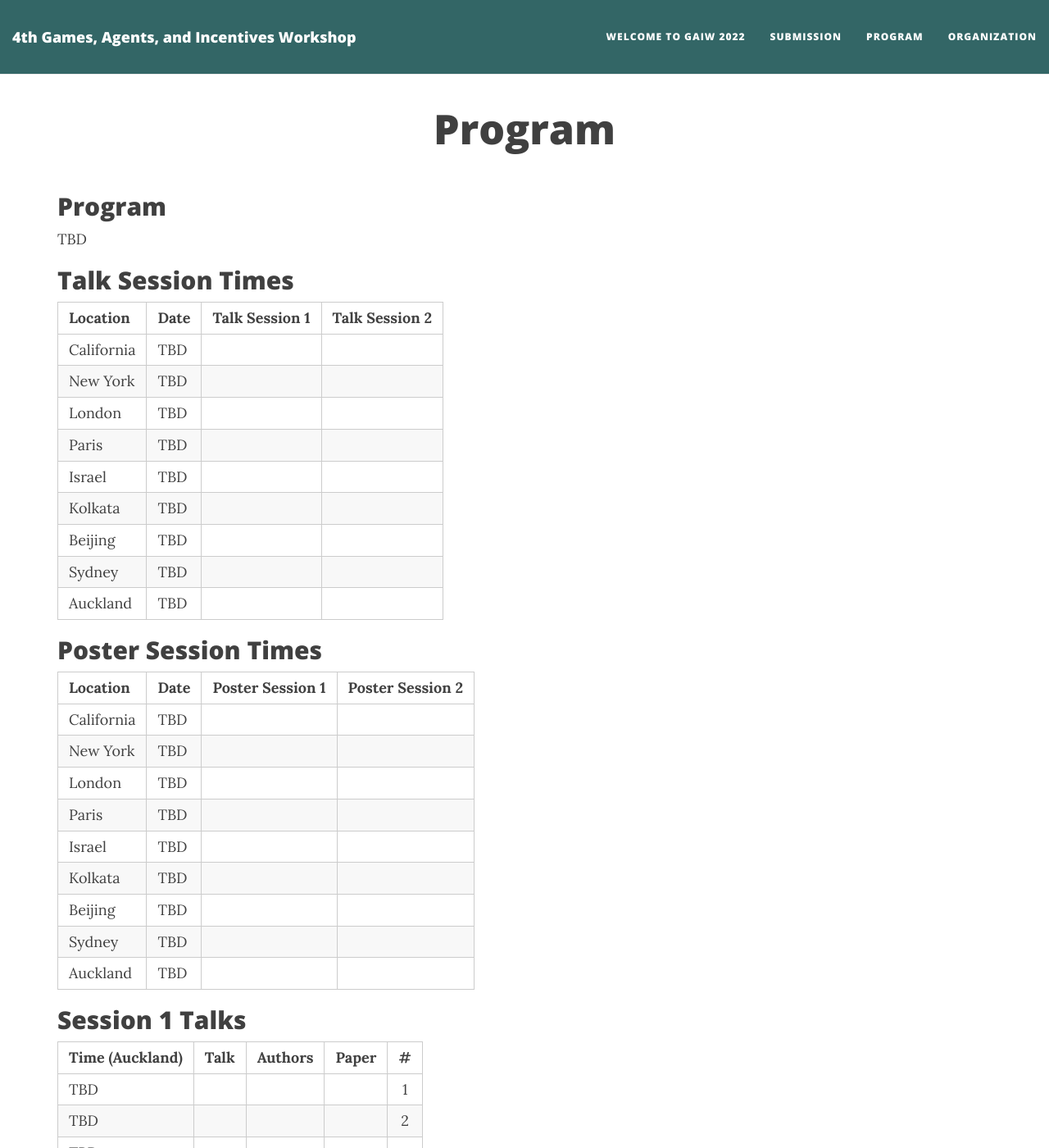
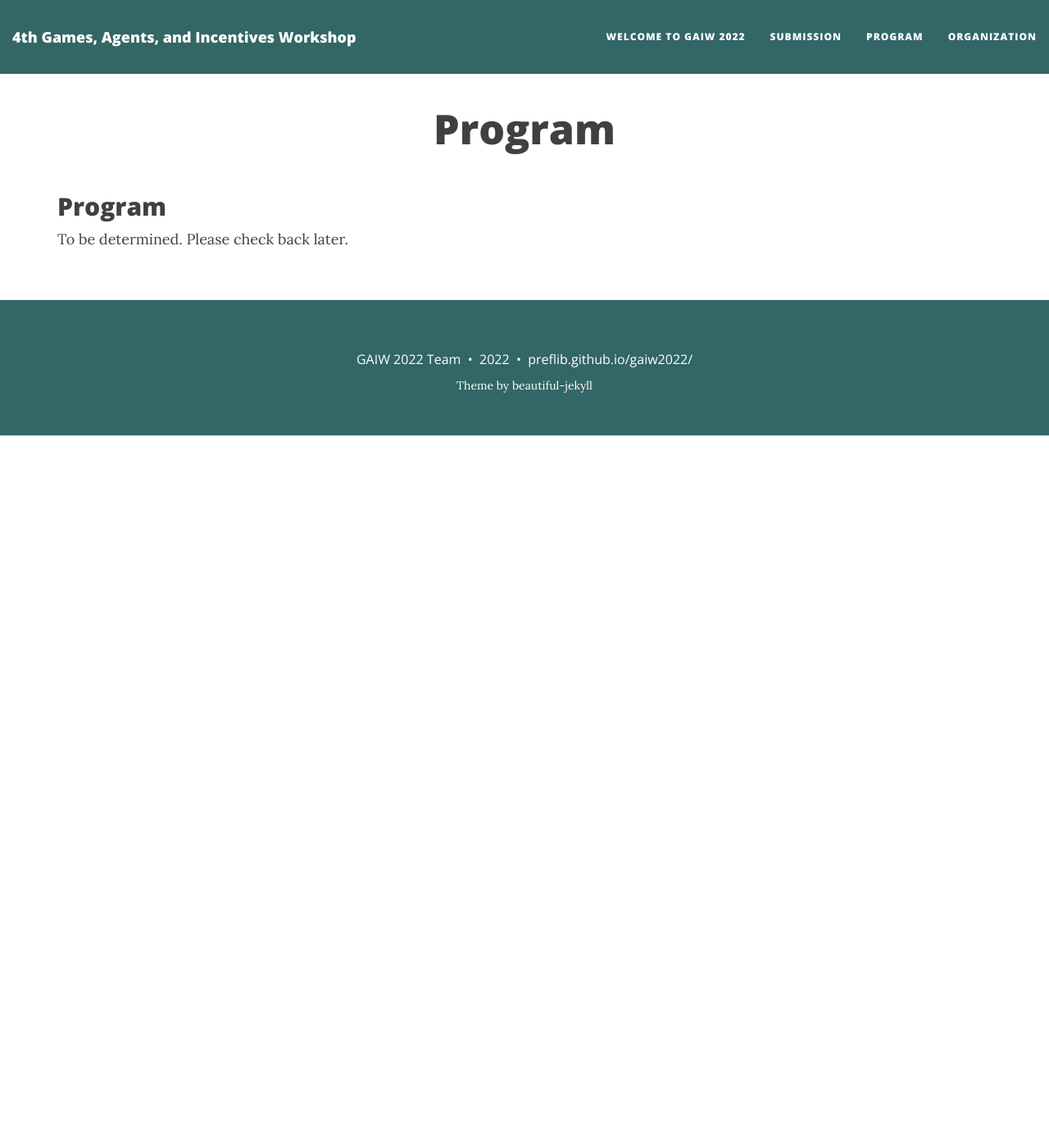
Before and after one commit to PrefLib/gaiw2023, a Jekyll site: the page built from program.md, in a window 1280 px wide and 1400 px high. Shown: the whole window at 82% size. Built offline with Jekyll 4.4.1, drawn with Linux system fonts in a browser that asks for light colours; nearby versions of some CDN libraries; some of the changed text lies outside the part shown.

Commit message:
Update program.md

```diff
--- a/program.md
+++ b/program.md
@@ -6,9 +6,9 @@ published: true
 
 ## Program
 
-TBD
+To be determined. Please check back later.
 
-<!---
+<!--
 GAIW 2022 was be held entirely online.
 
 The full recording of the Zoom talk sessions is available on [YouTube](https://youtu.be/HAb1wDhZg-g)
@@ -18,7 +18,9 @@ In addition, GAIW held two joint poster sessions with the ALA and LSA workshops,
 There were two invited talks, by Amy Greenwald and Panayotis Mertikopoulos. Information about the keynote speakers can be found on the [LSA workshop website](https://minbiaohan.github.io/LSA/program.html)
 
 Please find detailed information regarding the workshop schedule below.
---->
+-->
+
+<!--
 
 
 
@@ -73,6 +75,10 @@ Auckland |  TBD |    |   |
 | TBD |   |   |   | ... |
 
 
+-->
+
+
+
 
 <!--
 ## Long Talks
```
